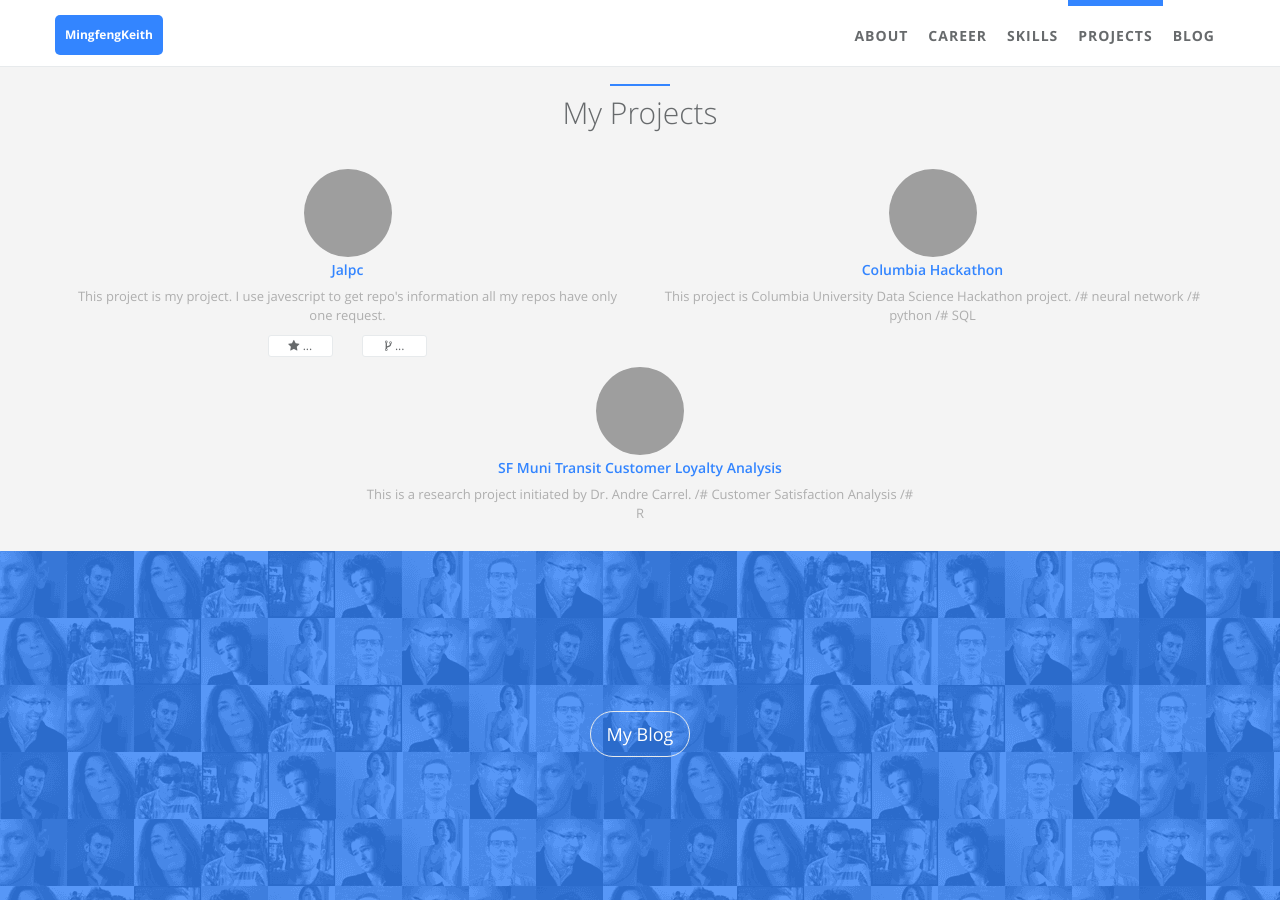
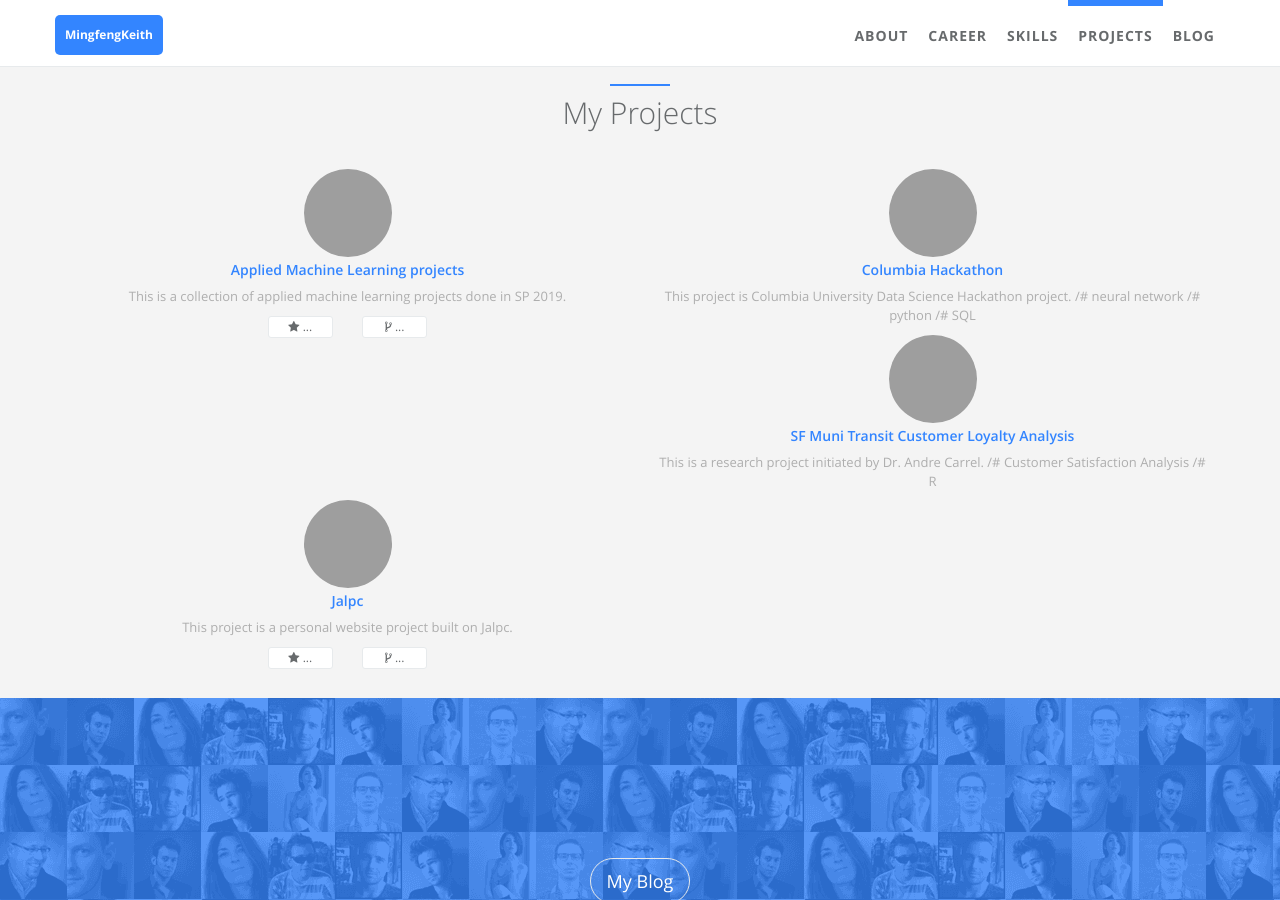
Before and after one commit to MingfengKeith/mingfengKeith.github.io, a Jekyll site: the page built from index.html, in a window 1280 px wide and 900 px high, scrolled down 2501 px. Built offline with Jekyll 4.4.1, drawn with Linux system fonts in a browser that asks for light colours; grey boxes are pictures that could not be loaded.

Commit message:
Update projects.yml

```diff
--- a/_data/index/projects.yml
+++ b/_data/index/projects.yml
@@ -1,12 +1,12 @@
 # projects section data
 # If you don't have language feature(language.yml is empty), ignore "i18n" items
 # Suggest projects' img be located at '/static/assets/img/landing', and edit following img items.
-- name: Jalpc
-  i18n: jalpc
-  gh_user: jarrekk
-  repo: Jalpc
+- name: Applied Machine Learning projects
+  i18n: AML
+  gh_user: mingfengKeith
+  repo: Applied-Machine-Learning-Projects
   img: /static/assets/img/landing/jekyll.png
-  desc: This project is my project. I use javescript to get repo's information all my repos have only one request.
+  desc: This is a collection of applied machine learning projects done in SP 2019.
 
 - name: Columbia Hackathon
   i18n: cpython
@@ -20,3 +20,10 @@
   url: https://www.sciencedirect.com/science/article/pii/S2214367X18301807
   img: /static/assets/img/landing/OSU.jpg
   desc: This is a research project initiated by Dr. Andre Carrel. /# Customer Satisfaction Analysis /# R
+
+- name: Jalpc
+  i18n: jalpc
+  gh_user: jarrekk
+  repo: mingfengKeith.github.io
+  img: /static/assets/img/landing/jekyll.png
+  desc: This project is a personal website project built on Jalpc.
```
